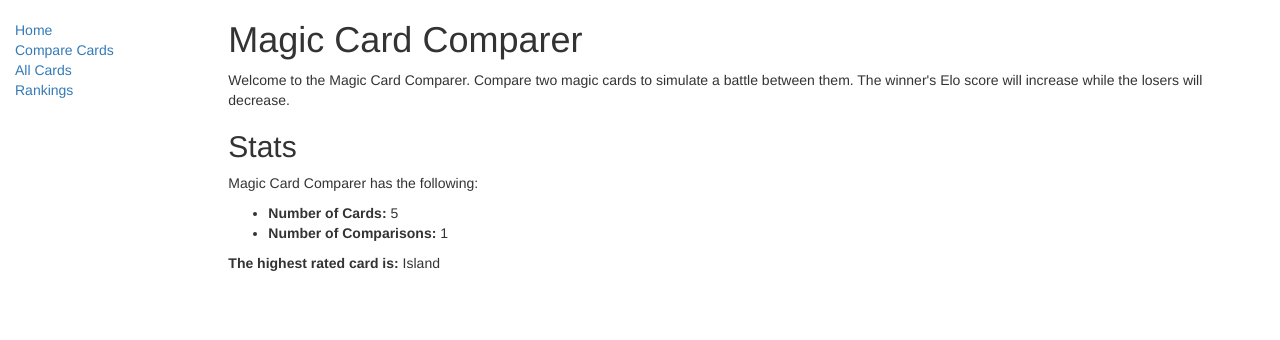
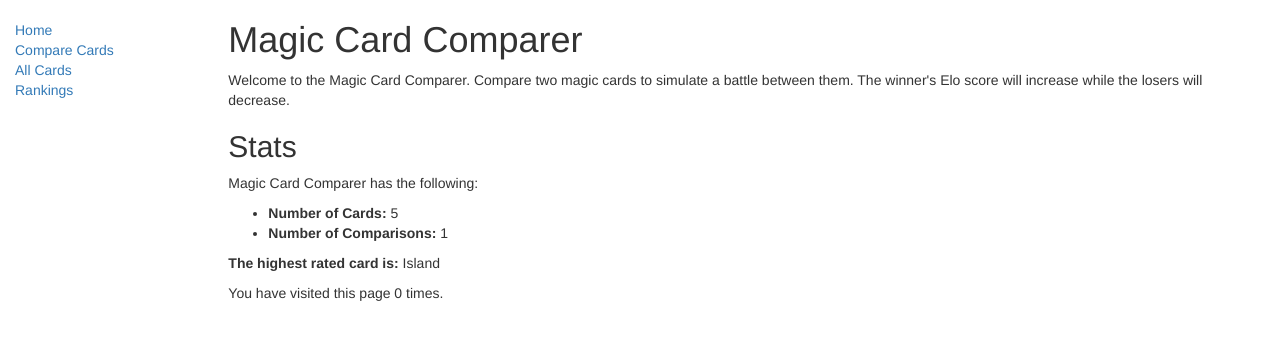
Before and after one commit to jrspicola/magic_card_elo, a Django app: page /mtg_compare/ in a window 1280 px wide. Shown: the top 340 px of the page. Run offline with Django 3.2, Linux system fonts and the light colour scheme; data comes from the database, SQL or seed files in the repository; both versions use the stored data as it was after the commit; some libraries are stand-ins or nearby versions.

Commit message:
Added basic session counting

```diff
--- a/magic_elo_site/mtg_compare/templates/index.html
+++ b/magic_elo_site/mtg_compare/templates/index.html
@@ -15,4 +15,8 @@
 
     <p><strong>The highest rated card is:</strong> {{ highest_rated_card_ranking }}</p>
 
+    <p></p>
+
+    <p>You have visited this page {{ num_visits }} {% if num_visits == 1 %}time{% else %}times{% endif %}.</p>
+
 {% endblock %}
--- a/magic_elo_site/mtg_compare/views.py
+++ b/magic_elo_site/mtg_compare/views.py
@@ -27,6 +27,11 @@ def index(request):
         left_card = None
         right_card = None
 
+    # number of visits to this view, as counted in the session variable
+    #TODO: Add for the number of card comparisons
+    num_visits = request.session.get('num_visits', 0)
+    request.session['num_visits'] = num_visits + 1
+
 
     return render(
         request,
@@ -36,6 +41,7 @@ def index(request):
                  'highest_rated_card_ranking': highest_rated_card_ranking,
                  'left_card': left_card,
                  'right_card': right_card,
+                 'num_visits': num_visits,
                  },
     )
 
```
Also changed, not shown: magic_elo_site/db.sqlite3.
